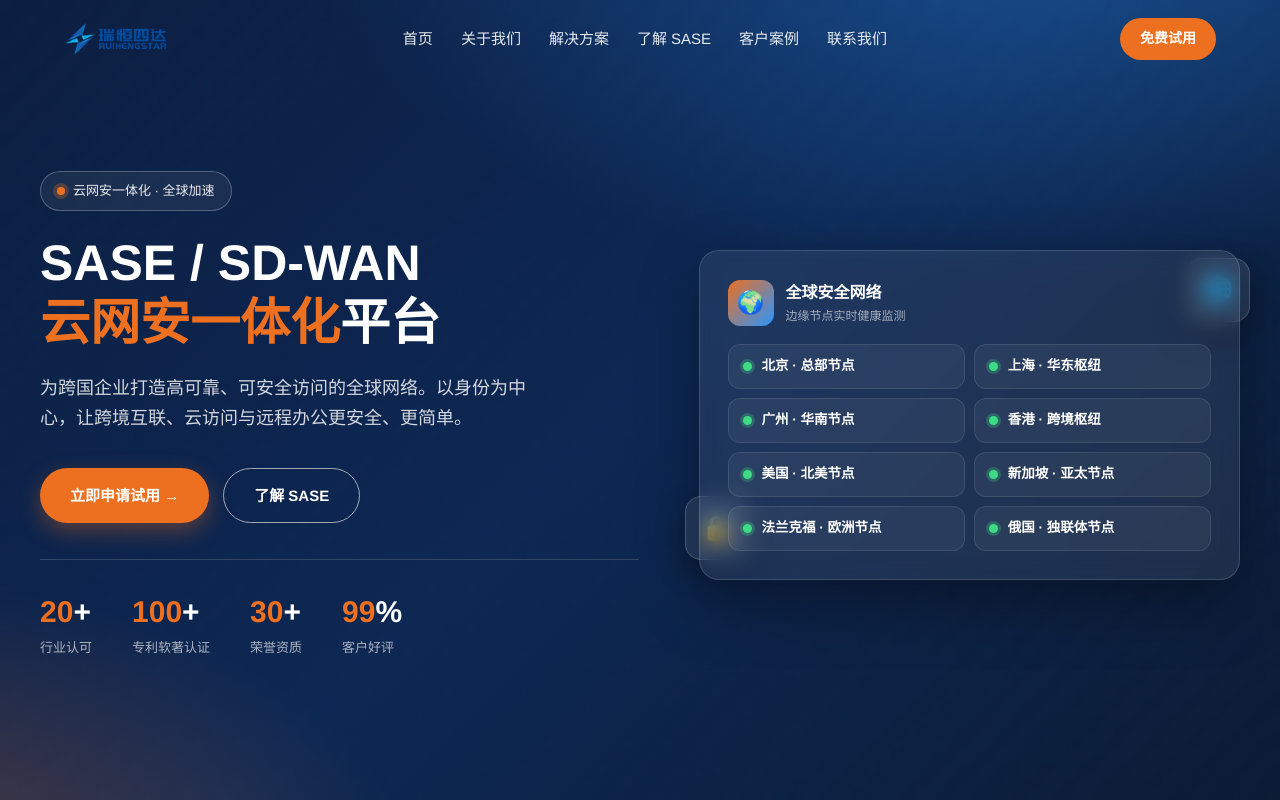
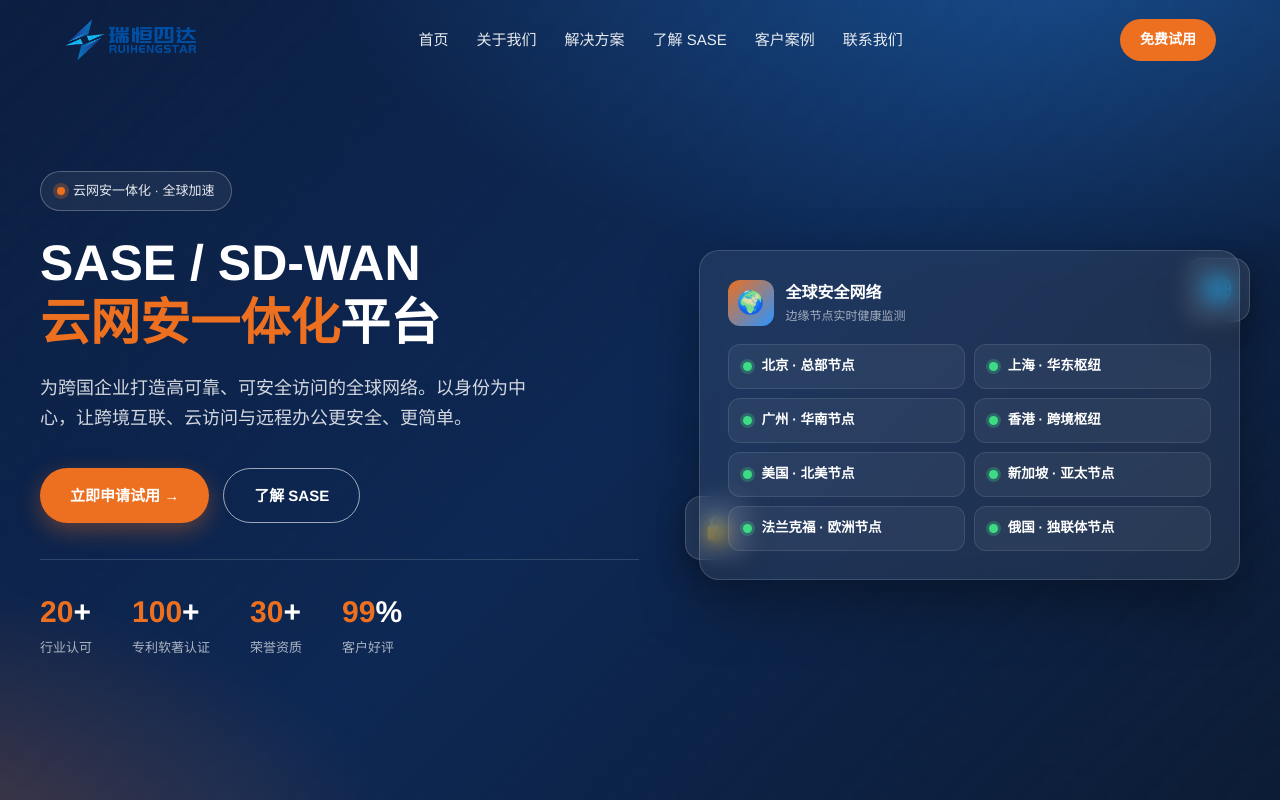
Before and after one commit to wjd805/ruiheng-site, a plain HTML site: page index.html in a window 1280 px wide. Shown: the top 800 px of the page. Drawn offline with Linux system fonts and the light colour scheme.

Commit message:
放大logo

```diff
--- a/assets/css/style.css
+++ b/assets/css/style.css
@@ -35,9 +35,9 @@ img{max-width:100%;display:block}
 .nav{position:fixed;top:0;left:0;width:100%;z-index:100;padding:18px 0;transition:.3s}
 .nav.scrolled{background:rgba(255,255,255,.96);box-shadow:0 2px 18px rgba(0,0,0,.06);padding:10px 0}
 .nav-inner{display:flex;align-items:center;justify-content:space-between}
-.nav-logo{display:flex;align-items:center;gap:10px;font-weight:800;font-size:19px;color:#fff}
+.nav-logo{display:flex;align-items:center;gap:12px;font-weight:800;font-size:21px;color:#fff}
 .nav.scrolled .nav-logo{color:var(--ink)}
-.nav-logo img{height:34px}
+.nav-logo img{height:44px}
 .nav-menu{display:flex;gap:28px}
 .nav-menu a{color:rgba(255,255,255,.9);font-size:15px;font-weight:500}
 .nav.scrolled .nav-menu a{color:var(--ink-2)}
--- a/index.html
+++ b/index.html
@@ -227,7 +227,7 @@
   <div class="container">
     <div class="footer-grid">
       <div>
-        <a class="nav-logo" href="#home" style="color:#fff"><img src="assets/img/logo.png" alt="瑞恒四达" style="height:30px"> </a>
+        <a class="nav-logo" href="#home" style="color:#fff"><img src="assets/img/logo.png" alt="瑞恒四达" style="height:40px"> </a>
         <p class="brand-desc">专注 SASE / SD-WAN 网络与安全一体化服务，为跨国企业提供跨境加速、云访问与远程办公解决方案。</p>
         <div class="contact-list">
           <a href="mailto:sales@ruihengstar.com">✉️ sales@ruihengstar.com</a>
```
